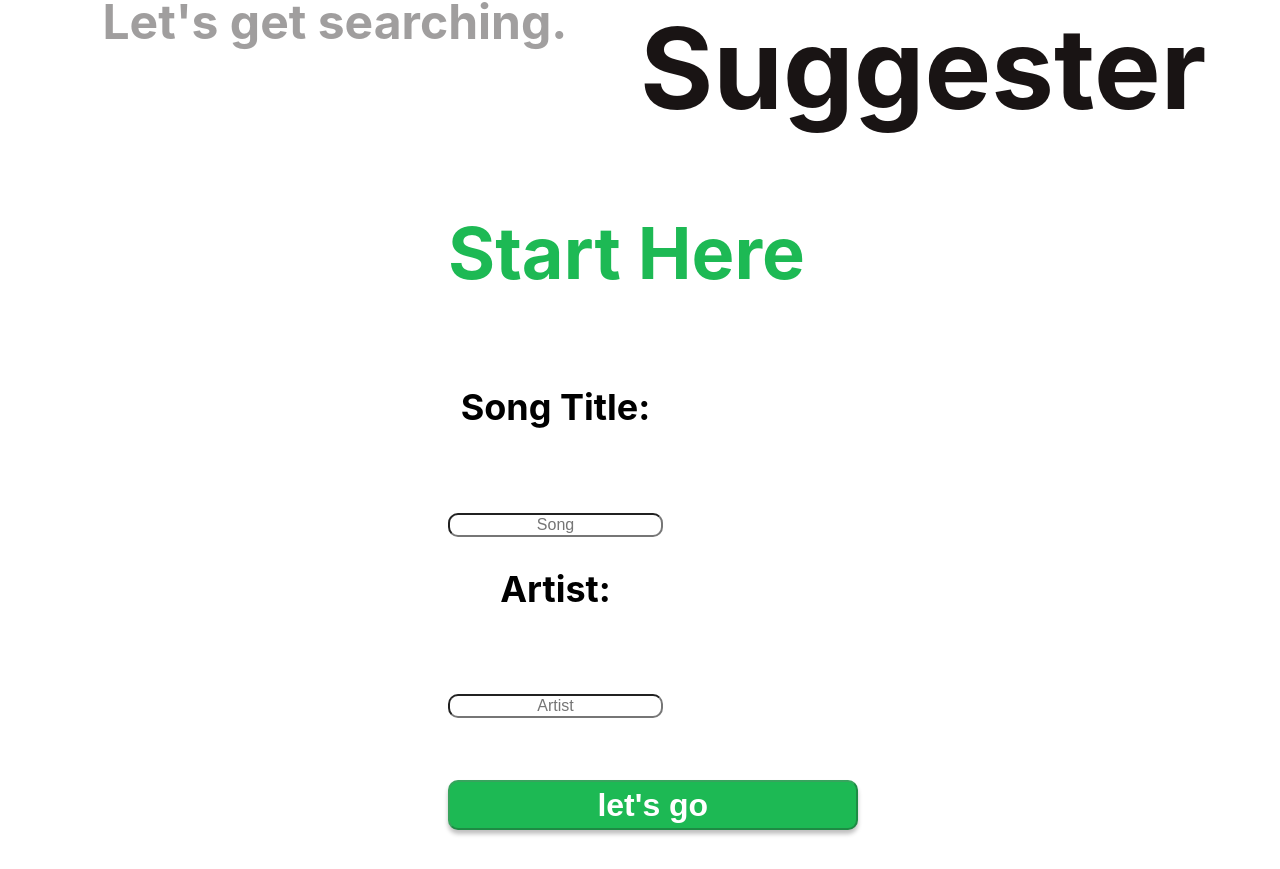
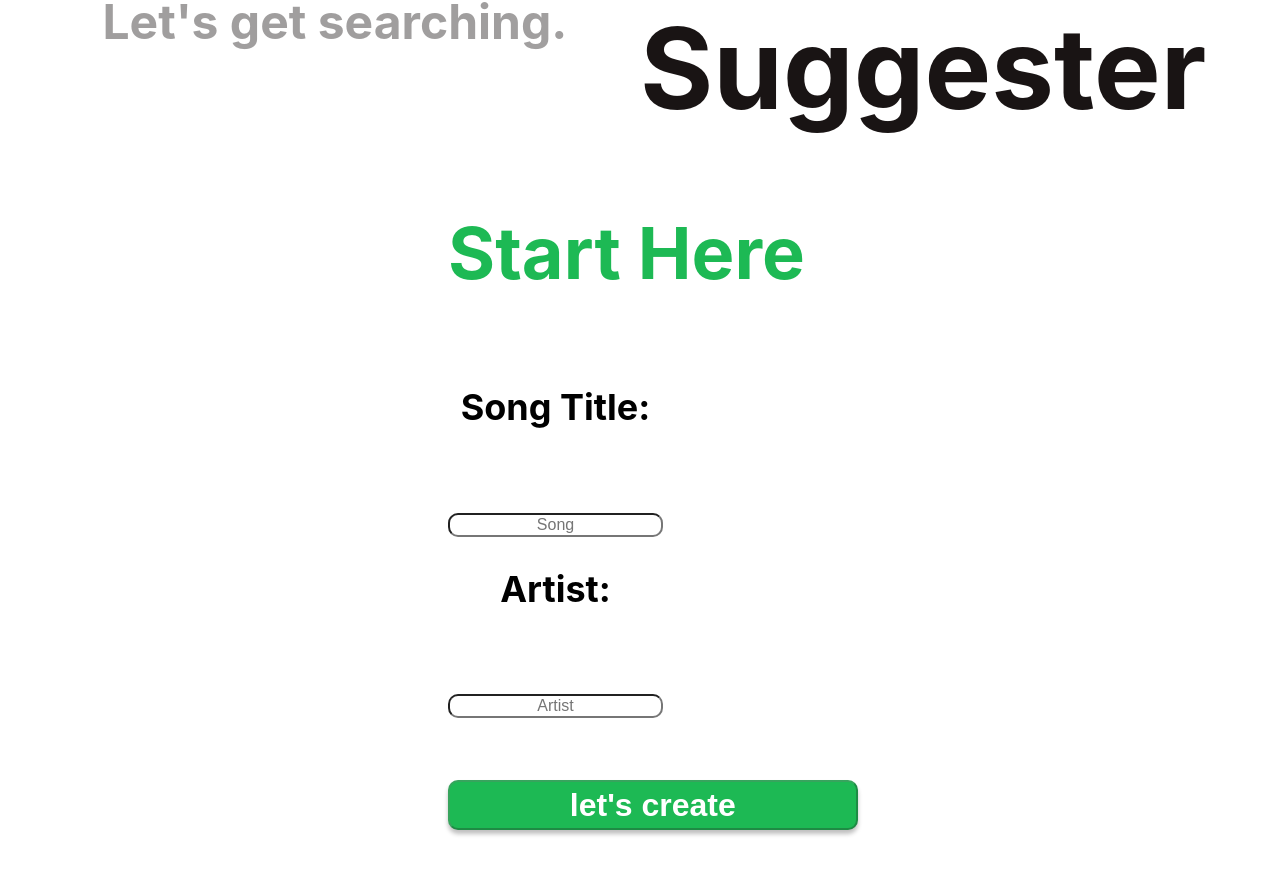
Before and after one commit to james-coulter/front-end, a React (Create React App) app in the folder my-app/: page /dashboard in a window 1280 px wide. Shown: the part 245-1114 px from the top of the page. Built offline with nearby package versions, Linux system fonts and the light colour scheme.

Commit message:
Added loading message while waiting for playlist to populate.

```diff
--- a/my-app/src/SearchBar.js
+++ b/my-app/src/SearchBar.js
@@ -102,14 +102,6 @@ const SearchBar = (props) => {
             <div className="inputsContainer">
             <div className="heading">
             <h2>Start Here</h2>
-            {isLoading && (
-            <div className="lds-ring">
-            <div></div>
-            <div></div>
-            <div></div>
-            <div></div>
-            </div>
-            )}
             </div>
             <label>
             <h2>Song Title:</h2>
@@ -125,7 +117,18 @@ const SearchBar = (props) => {
             <div className='errors'>
             {errors.artist.length > 0 ? (<p className='errors'>{errors.artist}</p>) : null}
             </div>
-            <button data-cy='submit' className='submit' disabled={buttonDisabled}>let's go</button>
+            <button data-cy='submit' className='submit' disabled={buttonDisabled}>let's create</button>
+            {isLoading && (
+            <div>
+            <h4>Please wait while our engineers are hard at work crafting the best recommendations in town.</h4>
+            <div className="lds-ring">
+            <div></div>
+            <div></div>
+            <div></div>
+            <div></div>
+            </div>
+            </div>
+            )}
             </div>
         </form>
         <div className="trackPlayer">
```
Also changed, not shown: my-app/src/Login.css (line endings or trailing spaces).
